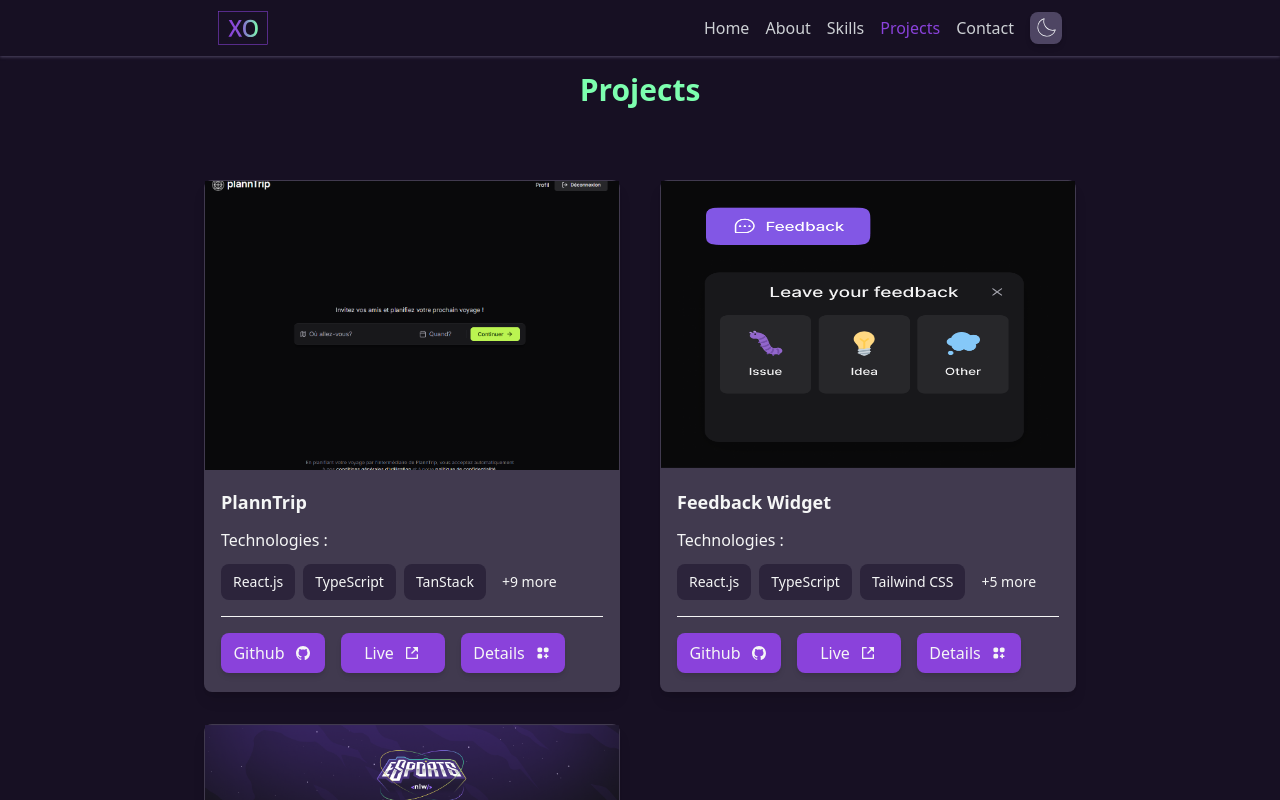
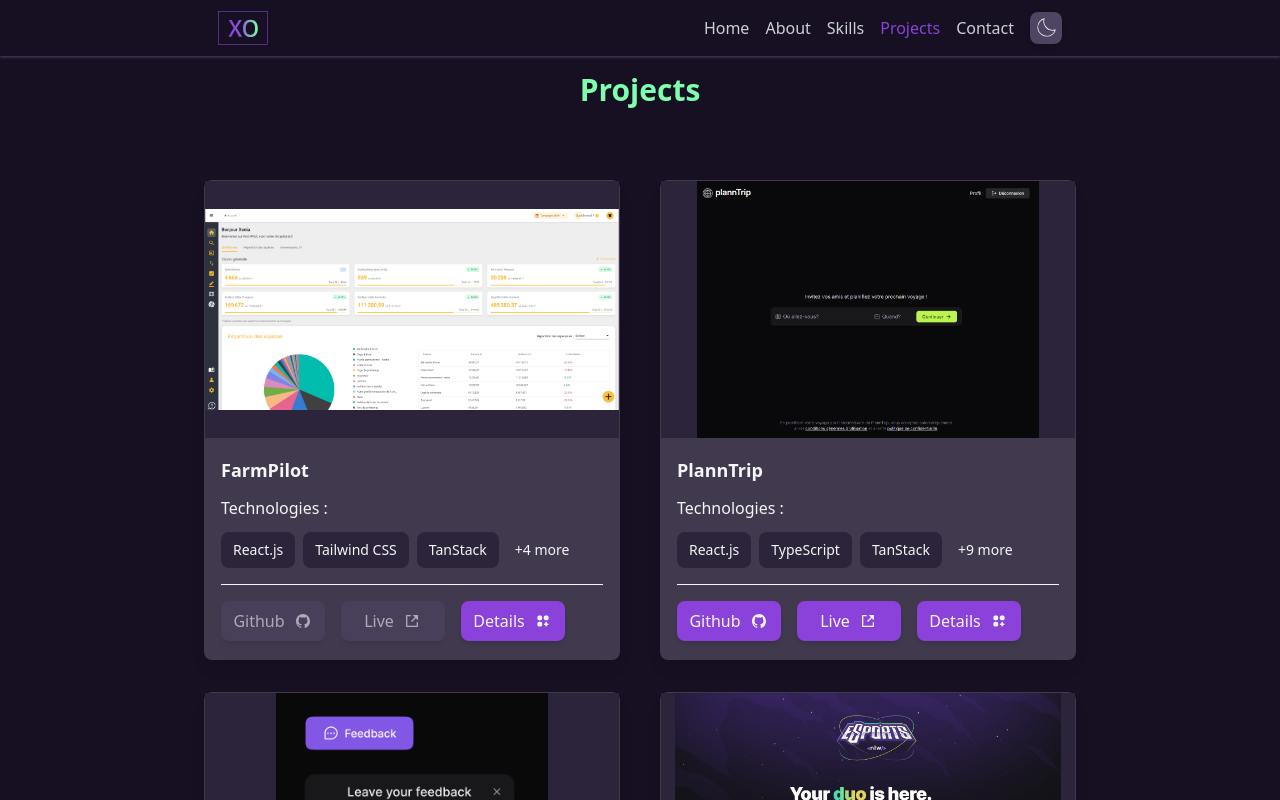
Before and after one commit to xeniaalex3/portfolio_xenia, a Next.js app: page /projects in a window 1280 px wide. Shown: the top 800 px of the page. Built offline with nearby package versions, Linux system fonts and the light colour scheme.

Commit message:
✨ add FarmPilot project details and image to ProjectsData, enhance Home component with social links, and improve button functionality in ProjectCardWrapper

```diff
--- a/src/components/Home/Home.tsx
+++ b/src/components/Home/Home.tsx
@@ -6,6 +6,9 @@
 import { RiJavascriptFill, RiHtml5Fill } from 'react-icons/ri'
 import { SiNextdotjs, SiTailwindcss, SiMui, SiNestjs } from 'react-icons/si'
 import SparklesText from '@/components/ui/Sparkles/SparklesText'
+import Link from 'next/link'
+import { IoLogoLinkedin } from 'react-icons/io5'
+import { IoLogoGithub } from 'react-icons/io'
 
 function Home() {
   return (
@@ -30,6 +33,22 @@
           className="text-[var(--text-secondary)] text-base font-normal mt-3"
           text="Let's build something amazing together !"
         />
+        <div className="flex flex-row gap-2 mt-6">
+          <Link
+            href="https://www.linkedin.com/in/xenia-onescu/"
+            className="p-2 bg-[var(--surface-secondary)] border border-transparent hover:border-[var(--secondary-color)] rounded-lg w-[3.5rem] h-[2.5rem] flex flex-row justify-center items-center"
+            target="_blank"
+          >
+            <IoLogoLinkedin size={24} className="text-[var(--text-base)]" />
+          </Link>
+          <Link
+            href="https://github.com/xeniaalex3"
+            className="p-2 bg-[var(--surface-secondary)] border border-transparent hover:border-[var(--secondary-color)] rounded-lg w-[3.5rem] h-[2.5rem] flex flex-row justify-center items-center"
+            target="_blank"
+          >
+            <IoLogoGithub size={24} className="text-[var(--text-base)]" />
+          </Link>
+        </div>
       </div>
       <div className="relative lg:flex px-20 lg:h-[500px] h-[330px] w-[400px] flex-col items-center justify-center overflow-hidden md:hidden sm:hidden xs:hidden">
         <span className="pointer-events-none whitespace-pre-wrap bg-gradient-to-b from-black to-gray-300 bg-clip-text text-center lg:text-5xl text-5xl font-semibold leading-none text-transparent dark:from-white dark:to-black">
--- a/src/components/Projects/Projects.tsx
+++ b/src/components/Projects/Projects.tsx
@@ -18,9 +18,7 @@
               id={item.id}
               title={item.title}
               image={item.image}
-              width={500}
-              height={600}
-              className={item.className ? 'object-fill' : 'object-cover'}
+              className="object-contain"
               github_link={item.github_link}
               demo={item.demo}
               technos={item.technos}
--- a/src/components/ui/Form/Button/CustomButton.tsx
+++ b/src/components/ui/Form/Button/CustomButton.tsx
@@ -32,16 +32,22 @@
 
   switch (color) {
     case "violet":
-      colorCss = "bg-[var(--primary-color)] hover:bg-[var(--hover-primary-color)]";
+      colorCss = disabled
+        ? "bg-[var(--primary-color)]"
+        : "bg-[var(--primary-color)] hover:bg-[var(--hover-primary-color)]";
       break;
     case "green":
-      colorCss = "bg-[var(--secondary-color)] hover:bg-[var(--hover-secondary-color)]";
+      colorCss = disabled
+        ? "bg-[var(--secondary-color)]"
+        : "bg-[var(--secondary-color)] hover:bg-[var(--hover-secondary-color)]";
       break;
     case "gray":
-      colorCss = "bg-[var(--surface-tertiary)] hover:bg-[var(--surface-secondary)] cursor-default";
+      colorCss = "bg-[var(--surface-tertiary)]";
       break;
     default:
-      colorCss = "bg-[var(--primary-color)] hover:bg-[var(--hover-primary-color)]";
+      colorCss = disabled
+        ? "bg-[var(--primary-color)]"
+        : "bg-[var(--primary-color)] hover:bg-[var(--hover-primary-color)]";
       break;
   }
 
@@ -50,9 +56,11 @@
       // eslint-disable-next-line react/button-has-type
       type={type ?? "button"}
       className={clsx(
-        "cursor-pointer transition duration-300 px-6 py-2 text-[var(--text-base)] flex items-center justify-center rounded-lg shadow-md",
+        "transition duration-300 px-6 py-2 text-[var(--text-base)] flex items-center justify-center rounded-lg shadow-md",
+        disabled ? "cursor-not-allowed" : "cursor-pointer",
         full ? "w-full" : "px-6 py-2 md:w-full",
         colorCss,
+        disabled && "opacity-60 pointer-events-none",
         customCss,
         flexEnd && "justify-self-end w-fit self-end"
       )}
--- a/src/components/ui/ProjectCard/ProjectCardWrapper.tsx
+++ b/src/components/ui/ProjectCard/ProjectCardWrapper.tsx
@@ -13,14 +13,14 @@
   id,
   title,
   image,
-  width,
-  height,
   className,
   github_link,
   demo,
   technos
 }: ProjectCardWrapperProps) {
   const router = useRouter()
+  const hasGithubLink = Boolean(github_link)
+  const hasDemoLink = Boolean(demo)
 
   const handleGithubClick = (e: React.MouseEvent) => {
     e.stopPropagation()
@@ -40,16 +40,16 @@
 
   return (
     <div
-      className="flex flex-col xl:w-[26rem] xl:h-[32rem] lg:w-[26rem] lg:h-[35rem] md:w-[39rem] md:h-[35rem] xs:w-[22rem] bg-[var(--surface-secondary)] rounded-lg shadow-lg border border-transparent hover:border-[var(--secondary-color)]"
+      className="flex flex-col xl:w-[26rem] xl:h-[30rem] lg:w-[26rem] lg:h-[35rem] md:w-[39rem] md:h-[35rem] xs:w-[22rem] bg-[var(--surface-secondary)] rounded-lg shadow-lg border border-transparent hover:border-[var(--secondary-color)]"
     >
       {/* Image Wrapper */}
-      <div className="w-full h-full overflow-hidden box-border cursor-pointer ">
+      <div className="relative w-full aspect-[16/10] overflow-hidden box-border cursor-pointer bg-[var(--surface-primary)]">
         <Image
           src={image as StaticImageData}
           alt={title as string}
-          width={width}
-          height={height}
-          className={`${className} w-full h-full`}
+          fill
+          sizes="(min-width: 1536px) 26rem, (min-width: 768px) 39rem, 22rem"
+          className={`${className ?? 'object-contain'} w-full h-full`}
         />
       </div>
 
@@ -80,19 +80,21 @@
         <div className="flex md:flex-row xs:flex-wrap gap-4 mt-2">
           <CustomButton
             text="Github"
-            color="violet"
+            color={hasGithubLink ? 'violet' : 'gray'}
             type="button"
             icon={<IoLogoGithub className="ml-2 w-5" />}
             customCss="!w-[6.5rem] !h-[2.5rem]"
+            disabled={!hasGithubLink}
             onClick={handleGithubClick}
           />
           <CustomButton
             text="Live"
-            color="violet"
+            color={hasDemoLink ? 'violet' : 'gray'}
             type="button"
             icon={<RiShareBoxFill className="ml-2 w-5" />}
+            customCss="!w-[6.5rem] !h-[2.5rem]"
+            disabled={!hasDemoLink}
             onClick={handleDemoClick}
-            customCss="!w-[6.5rem] !h-[2.5rem]"
           />
           <CustomButton
             text="Details"
--- a/src/data/projects_data.ts
+++ b/src/data/projects_data.ts
@@ -1,25 +1,23 @@
 import image2 from '@/assets/image/plannTrip.png'
 import image3 from '@/assets/image/feedback1.png'
 import image4 from '@/assets/image/esports.png'
-// import image1 from '@/assets/image/téléchargement.svg'
+import image1 from '@/assets/image/FarmPilot_dashboard.png'
 
 export const ProjectsData = [
-  // {
-  //   id: 1,
-  //   title: 'Taskly',
-  //   image: image1,
-  //   technos: [
-  //     'Next.js',
-  //     'TypeScript',
-  //     'TanStack',
-  //     'Authentication',
-  //     'Prisma',
-  //     'PostgreSQL',
-  //     'Tailwind CSS',
-  //     'CI/CD',
-  //     'Github Actions'
-  //   ]
-  // },
+  {
+    id: 1,
+    title: 'FarmPilot',
+    image: image1,
+    technos: [
+      'React.js',
+      'Tailwind CSS',
+      'TanStack',
+      'React Hook Form',
+      'Authentication',
+      'Supabase',
+      'GitLab CI/CD'
+    ]
+  },
   {
     id: 2,
     title: 'PlannTrip',
@@ -78,21 +76,54 @@
 
 export const ProjectDetailsData = [
   {
+    id: 1,
+    title: 'FarmPilot',
+    description:
+      'FarmPilot is an internal SaaS developed in a professional environment for an agricultural cooperative, designed to centralize contract and farm management. The platform enables tracking of harvest data (quantities, tonnage), management of crop species per exploitation, and visualization of soil mapping. It also supports collaboration across multiple business teams through advanced user role management. Built to handle complex domain requirements, the application delivers a secure, performant, and productivity-focused user experience.',
+    image: image1,
+    features: [
+      'Full management of agricultural contracts',
+      'Tracking of harvest data (quantities, tonnage)',
+      'Management of crop species by type of exploitation',
+      'Soil mapping visualization',
+      'Advanced user role management (multi-role business users)',
+      'Access to and management of user documentation',
+      'Autonomous management of multiple SaaS pages',
+      'Interface optimized for business teams',
+      'Secure access and data handling'
+    ],
+    technos: {
+      frontend: [
+        'React 19',
+        'Vite',
+        'Tailwind CSS',
+        'TanStack React Router',
+        'TanStack React Query',
+        'Zod',
+        'React-hook-form',
+        'Axios',
+        'GitLab CI/CD',
+        'Supabase'
+      ],
+      backend: ['PHP', 'Symfony', 'PostgreSQL', 'Docker', 'Docker compose']
+    }
+  },
+  {
     id: 2,
     title: 'PlannTrip',
     description:
-      'PlannTrip est une application web moderne dédiée à la planification de voyages, permettant aux utilisateurs d’organiser des séjours, gérer les participants, planifier des activités et partager des liens utiles. L’application intègre une authentification complète, des routes protégées et une interface responsive, offrant une expérience fluide, performante et orientée collaboration.',
+      'PlannTrip is a modern web application designed for travel planning, allowing users to organize trips, manage participants, schedule activities, and share useful resources. The application includes a complete authentication system, protected routes, and a responsive interface, delivering a smooth, performant, and collaboration-oriented user experience.',
     image: image2,
     features: [
-      'Création et gestion de voyages (destination, dates)',
-      'Ajout et gestion des participants',
-      'Planification des activités avec date et heure',
-      'Création, modification et suppression des activités',
-      'Partage de liens utiles liés au voyage',
-      'Authentification des utilisateurs (inscription et connexion)',
-      'Gestion du compte utilisateur (profil, mise à jour, suppression)',
-      'Routes protégées pour les utilisateurs authentifiés',
-      'Interface responsive (mobile et desktop)'
+      'Create and manage trips (destinations, dates)',
+      'Add and manage participants',
+      'Schedule activities with date and time',
+      'Create, update, and delete activities',
+      'Share useful links related to trips',
+      'User authentication (sign up and login)',
+      'User account management (profile, update, deletion)',
+      'Protected routes for authenticated users',
+      'Responsive interface (mobile and desktop)'
     ],
     technos: {
       frontend: [
```
Also changed, not shown: src/assets/image/FarmPilot_dashboard.png (added).
